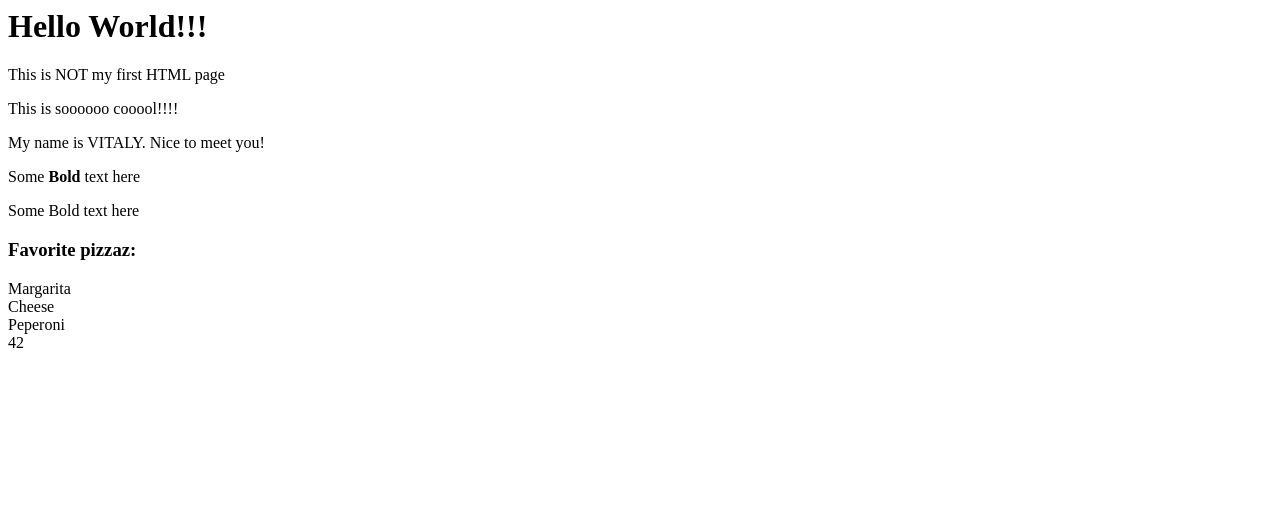
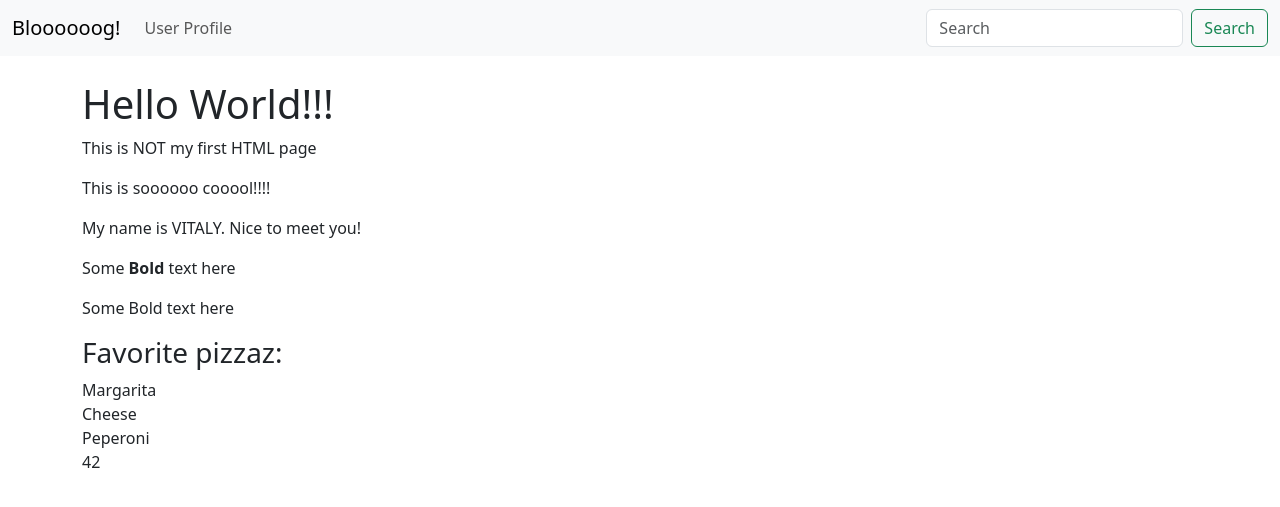
Before and after one commit to babosina/blogger, a Flask app: page / in a window 1280 px wide. Shown: the top 507 px of the page. Run offline with Flask 3, Linux system fonts and the light colour scheme.

Commit message:
add base page and navbar templates

```diff
--- /dev/null
+++ b/templates/base.html
@@ -0,0 +1,19 @@
+<!doctype html>
+<html lang="en">
+  <head>
+    <meta charset="utf-8">
+    <meta name="viewport" content="width=device-width, initial-scale=1">
+    <title>Just a blog</title>
+    <link href="https://cdn.jsdelivr.net/npm/bootstrap@5.3.3/dist/css/bootstrap.min.css" rel="stylesheet" integrity="sha384-QWTKZyjpPEjISv5WaRU9OFeRpok6YctnYmDr5pNlyT2bRjXh0JMhjY6hW+ALEwIH" crossorigin="anonymous">
+  </head>
+  <body>
+    {% include 'navbar.html' %}
+    <br>
+    <div class="container">
+        {% block content %}
+        {% endblock %}
+    </div>
+
+    <script src="https://cdn.jsdelivr.net/npm/bootstrap@5.3.3/dist/js/bootstrap.bundle.min.js" integrity="sha384-YvpcrYf0tY3lHB60NNkmXc5s9fDVZLESaAA55NDzOxhy9GkcIdslK1eN7N6jIeHz" crossorigin="anonymous"></script>
+  </body>
+</html>
--- a/templates/index.html
+++ b/templates/index.html
@@ -1,3 +1,7 @@
+{% extends 'base.html' %}
+
+{% block content %}
+
     <h1>Hello World!!!</h1>
 
     <p>This is NOT my first HTML page</p>
@@ -13,3 +17,5 @@
         {#    <ul><li>{{ pizza }}</li></ul>#}
         {{ pizza }}<br>
     {% endfor %}
+
+{% endblock %}
--- /dev/null
+++ b/templates/navbar.html
@@ -0,0 +1,19 @@
+<nav class="navbar navbar-expand-lg bg-body-tertiary">
+  <div class="container-fluid">
+    <a class="navbar-brand" href="{{ url_for('index') }}">Bloooooog!</a>
+    <button class="navbar-toggler" type="button" data-bs-toggle="collapse" data-bs-target="#navbarSupportedContent" aria-controls="navbarSupportedContent" aria-expanded="false" aria-label="Toggle navigation">
+      <span class="navbar-toggler-icon"></span>
+    </button>
+    <div class="collapse navbar-collapse" id="navbarSupportedContent">
+      <ul class="navbar-nav me-auto mb-2 mb-lg-0">
+        <li class="nav-item">
+          <a class="nav-link" href="{{ url_for('user', name='Bill') }}">User Profile</a>
+        </li>
+      </ul>
+      <form class="d-flex" role="search">
+        <input class="form-control me-2" type="search" placeholder="Search" aria-label="Search">
+        <button class="btn btn-outline-success" type="submit">Search</button>
+      </form>
+    </div>
+  </div>
+</nav>
```
Also changed, not shown: templates/404.html (+10 -5 lines), templates/500.html (+10 -5 lines), templates/user.html (+7 -1 lines). Lines whose indentation alone changed are shown as unchanged.
